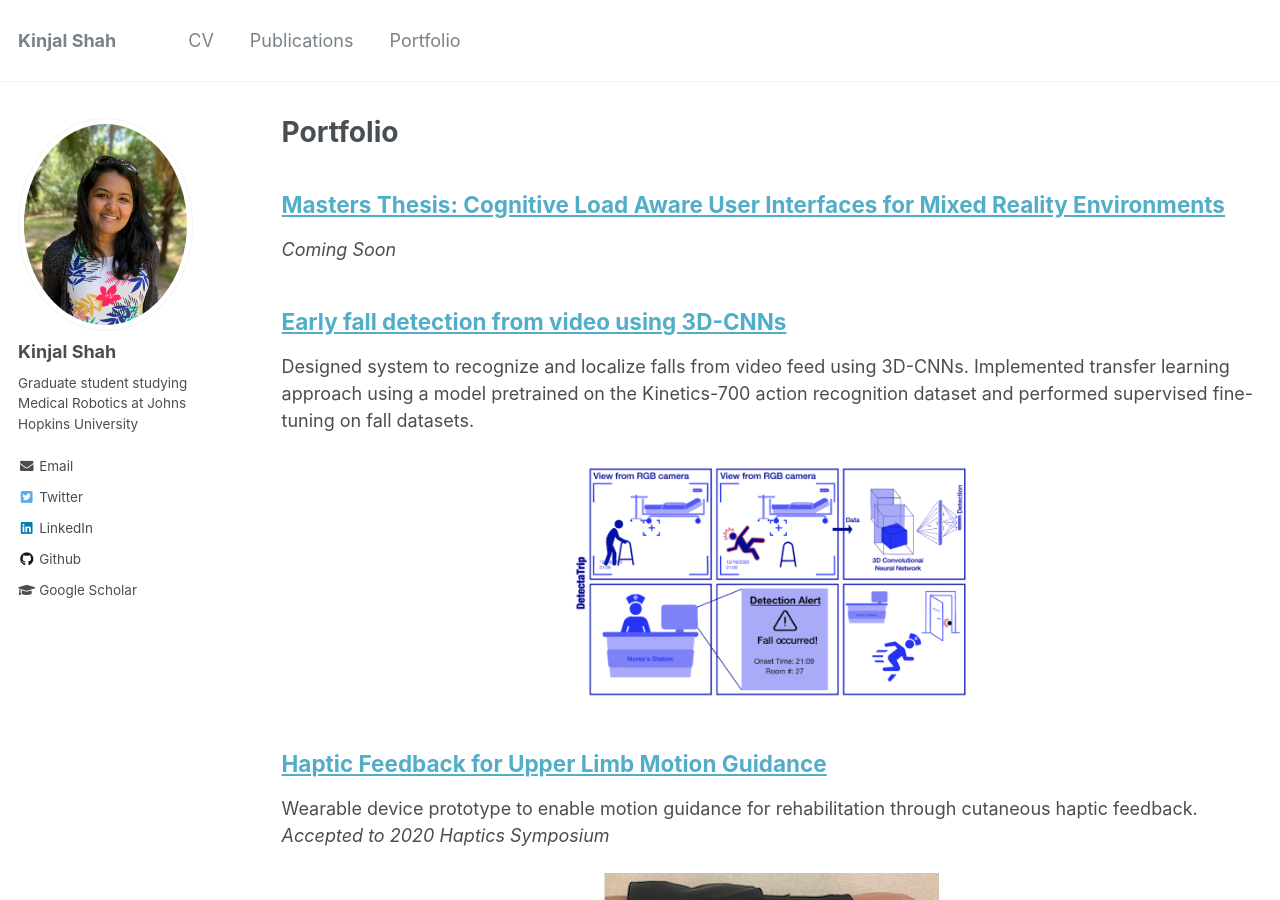
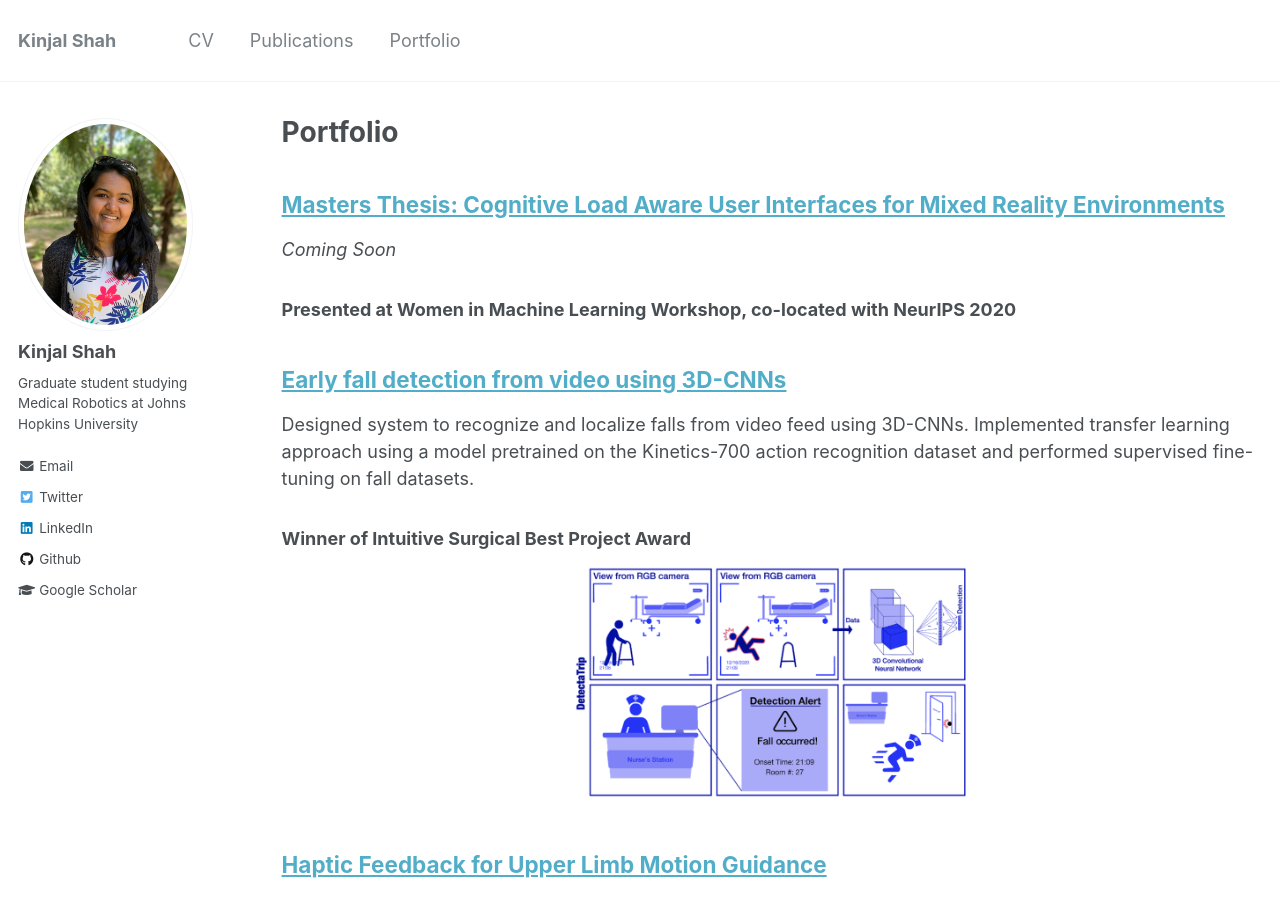
Before and after one commit to kinjmshah/kinjmshah.github.io, a Jekyll site: the page built from _pages/portfolio.md, in a window 1280 px wide and 900 px high. Built offline with Jekyll 4.4.1, drawn with Linux system fonts in a browser that asks for light colours.

Commit message:
Update portfolio.md

```diff
--- a/_pages/portfolio.md
+++ b/_pages/portfolio.md
@@ -9,8 +9,12 @@ author_profile: true
 ## [Masters Thesis: Cognitive Load Aware User Interfaces for Mixed Reality Environments](/portfolio/mastersThesis)
 *Coming Soon*
 
+### Presented at Women in Machine Learning Workshop, co-located with NeurIPS 2020
+
 ## [Early fall detection from video using 3D-CNNs](/portfolio/fallDetection)
 Designed system to recognize and localize falls from video feed using 3D-CNNs. Implemented transfer learning approach using a model pretrained on the Kinetics-700 action recognition dataset and performed supervised fine-tuning on fall datasets.
+
+### Winner of Intuitive Surgical Best Project Award
 
 <div align="center">
   <img src='/images/dl2020/dl2020_storyBoard.png' width="400px"/>
```
